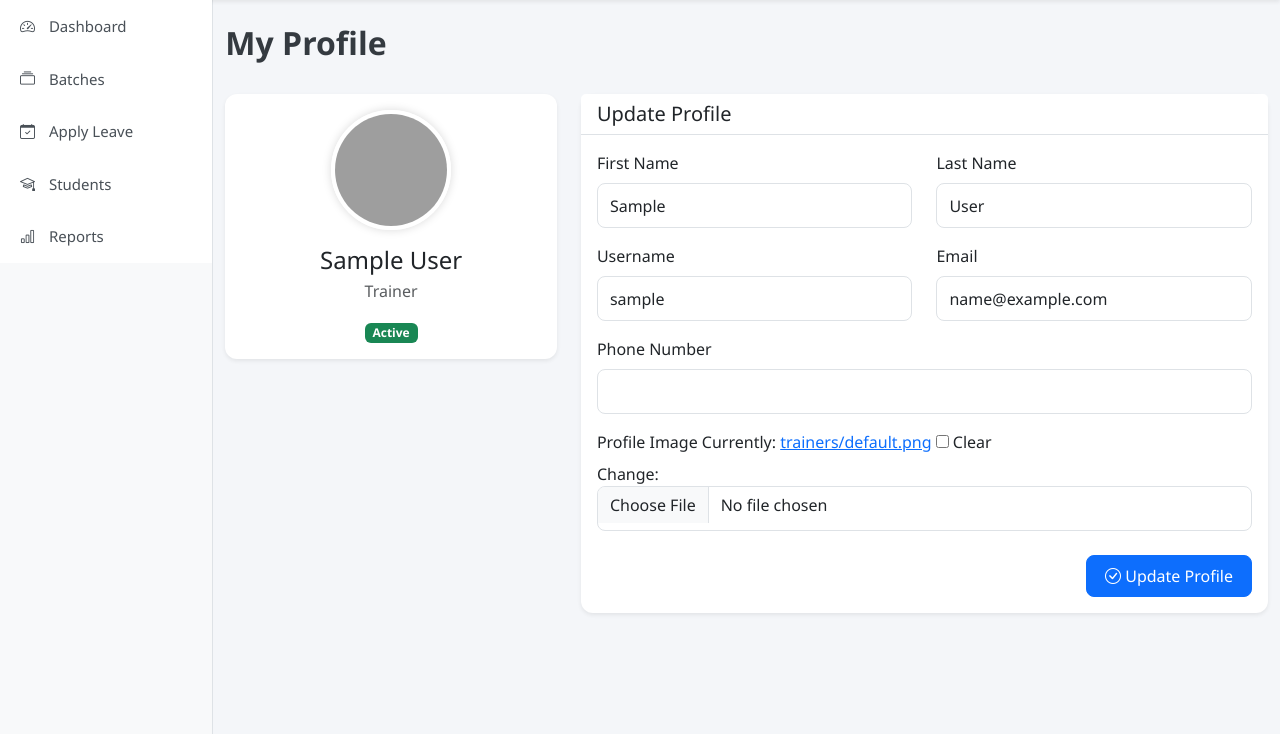
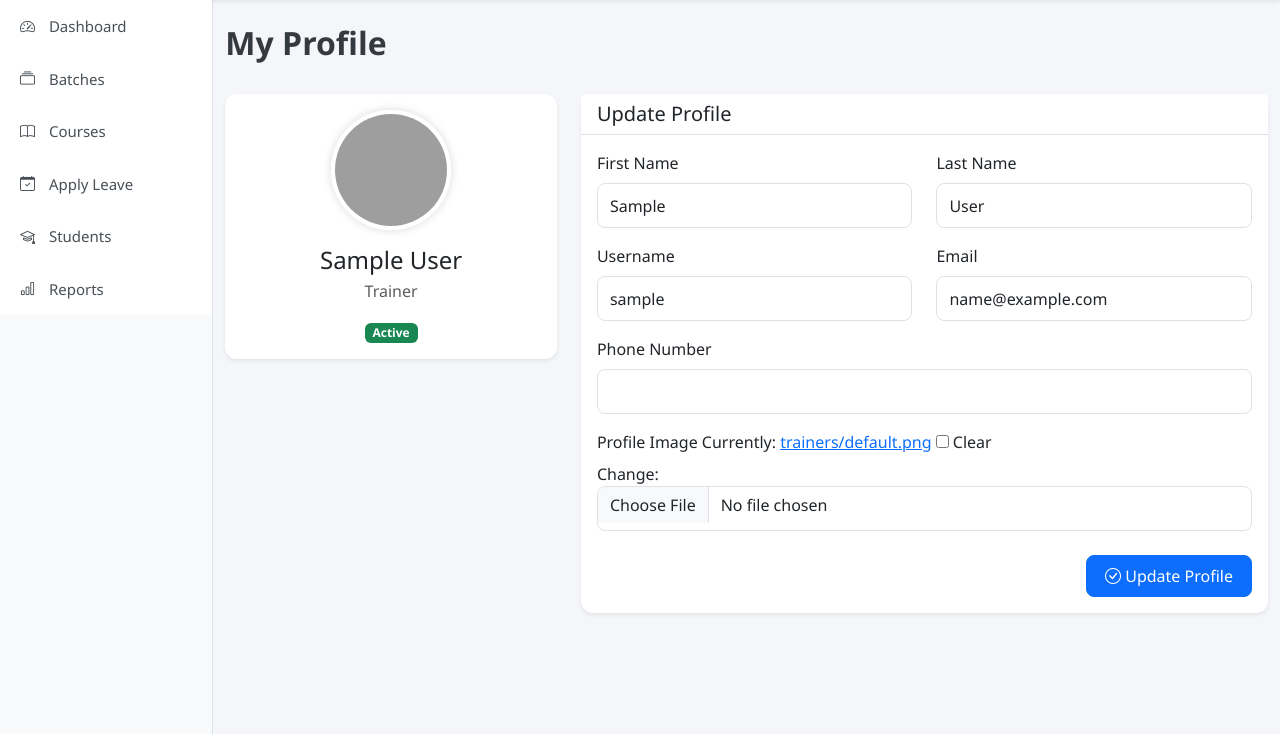
Before and after one commit to shubhams-btes/AttendancePortal, a Django app: page /profile/ in a window 1280 px wide. Shown: the part 65-799 px from the top of the page. Run offline with Django 5.2, Linux system fonts and the light colour scheme; the visitor is signed in with stand-in values (Sample User, id 1); grey boxes are pictures that could not be loaded.

Commit message:
Courses Tab included in side bar

```diff
--- a/accounts/templates/accounts/base.html
+++ b/accounts/templates/accounts/base.html
@@ -126,6 +126,14 @@
 
               Batches
             </a>
+            <a
+              href="{% url 'batches:course_list' %}"
+              class="list-group-item list-group-item-action"
+            >
+              <i class="bi bi-book"></i>
+
+              Courses
+            </a>
             {% if user.role == "TRAINER" %}
               <a
                 href="{% url 'attendance:oo_manage' %}"
@@ -170,6 +178,8 @@
 
               Reports
             </a>
+
+
           </div>
         </div>
 
```
